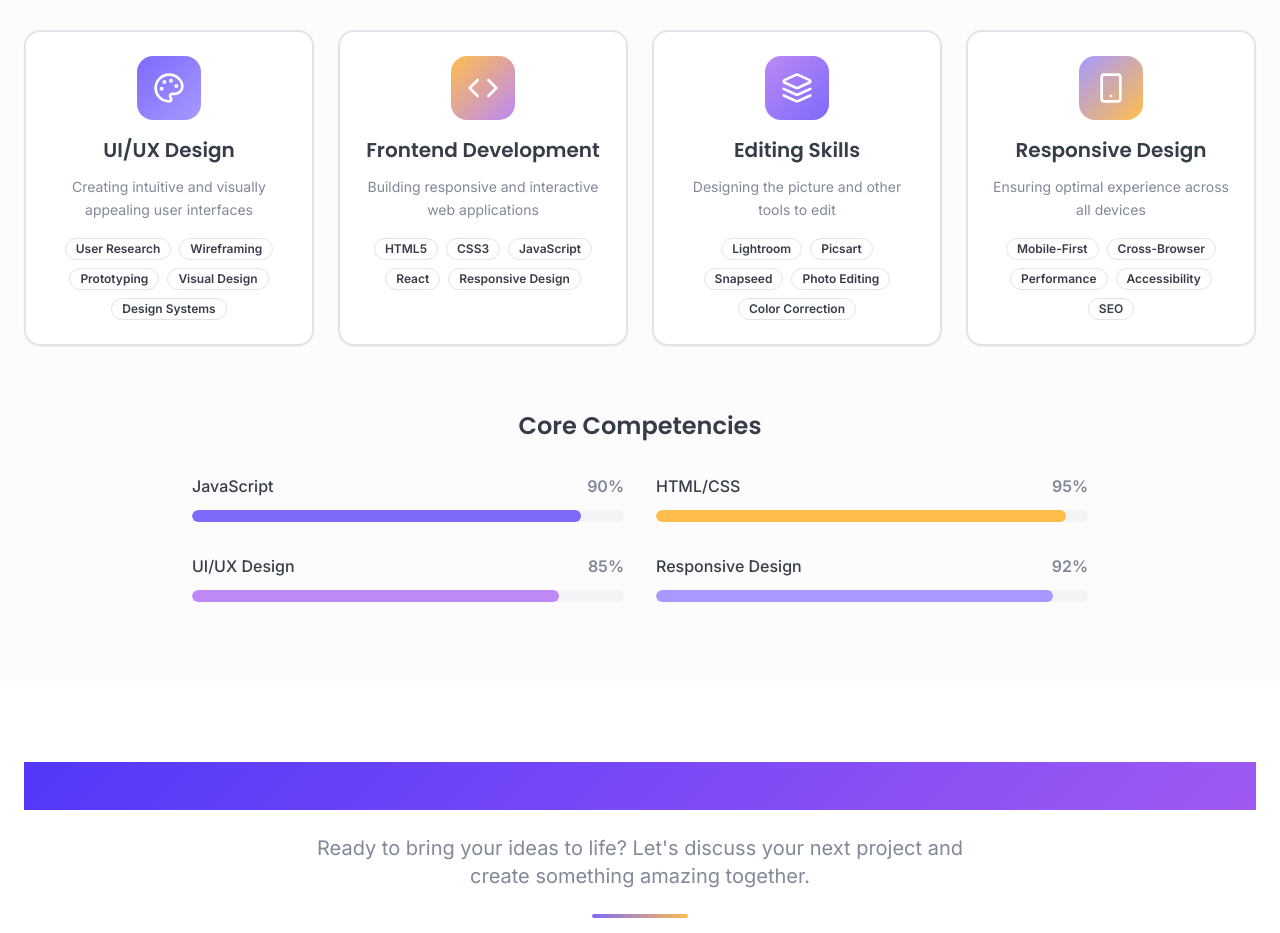
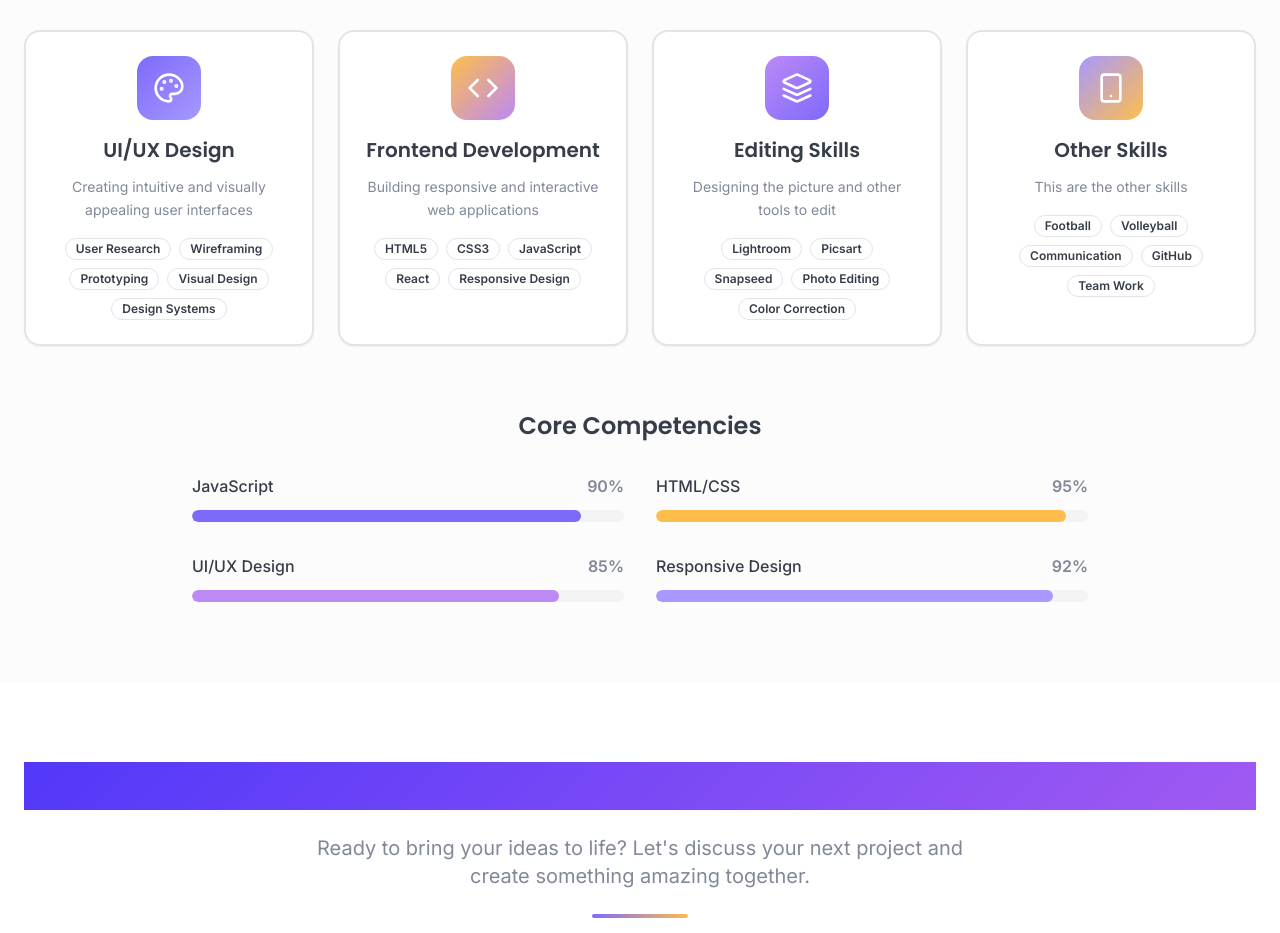
Before and after one commit to shreyas123-g/developer-portfolio18, a React (Vite) app: page / in a window 1280 px wide. Shown: the part 3620-4553 px from the top of the page. Built offline with nearby package versions, Linux system fonts and the light colour scheme; the HTML template or start-up script is replaced by a standard one.

Commit message:
Update other skills section

```diff
--- a/src/components/SkillsSection.tsx
+++ b/src/components/SkillsSection.tsx
@@ -26,10 +26,10 @@ const SkillsSection = () => {
       color: "from-accent to-primary",
     },
     {
-      title: "Responsive Design",
+      title: "Other Skills",
       icon: Smartphone,
-      description: "Ensuring optimal experience across all devices",
-      skills: ["Mobile-First", "Cross-Browser", "Performance", "Accessibility", "SEO"],
+      description: "This are the other skills",
+      skills: ["Football", "Volleyball", "Communication", "GitHub", "Team Work"],
       color: "from-primary-glow to-secondary",
     },
   ];
```
